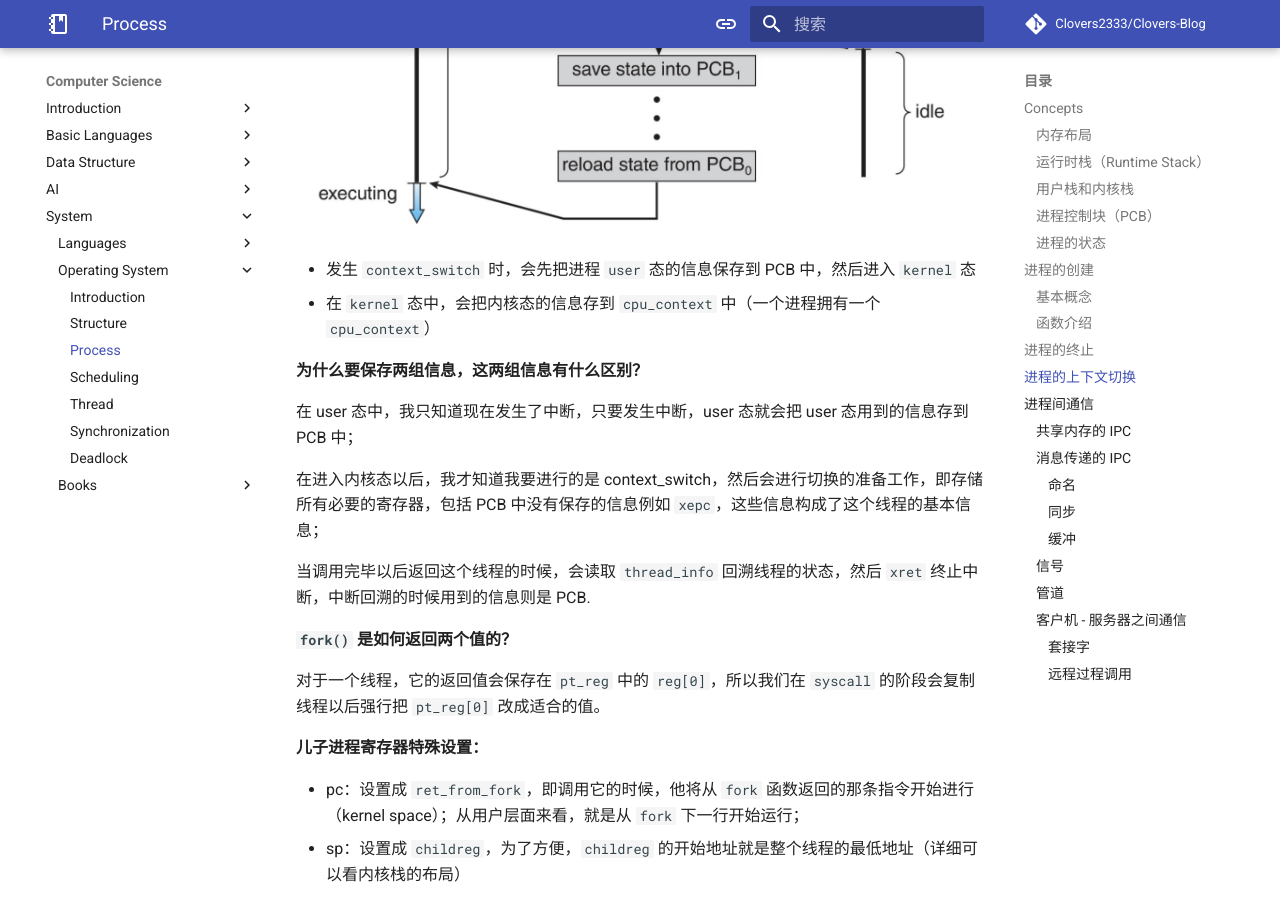
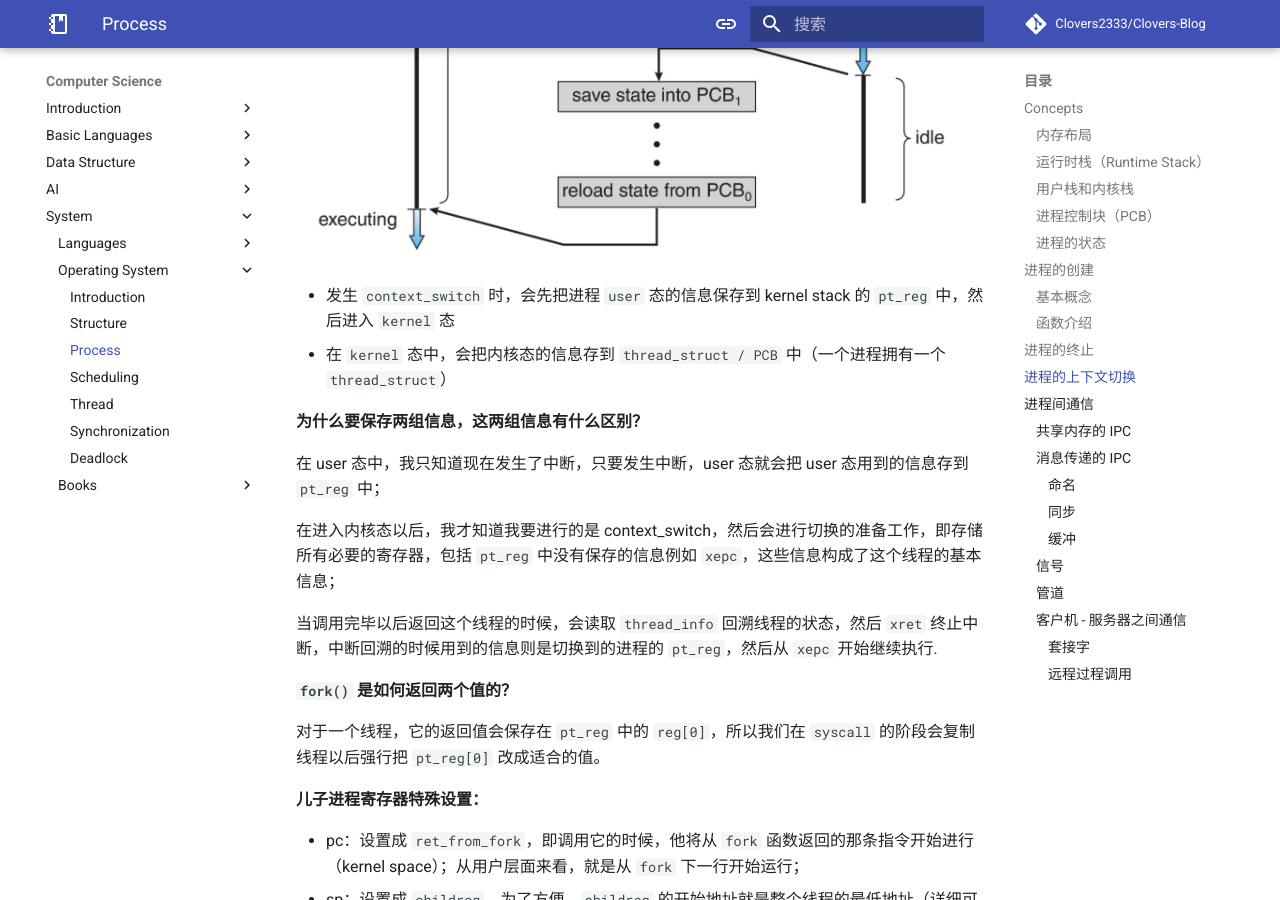
Before and after one commit to Clovers2333/Clovers-Blog, an MkDocs documentation site: the page built from docs/cs/system/os/Process.md, in a window 1280 px wide and 900 px high, scrolled down 6041 px. Built offline with MkDocs 1.6.1 and Material for MkDocs 9.7.7, drawn with Linux system fonts in a browser that asks for light colours; nearby versions of some CDN libraries; library files that are not in the unit come from our copies; comment, search, counter and statistics services are not loaded; some of the changed text lies outside the part shown.

Commit message:
fix: error in os notes

```diff
--- a/docs/cs/system/os/Process.md
+++ b/docs/cs/system/os/Process.md
@@ -53,7 +53,7 @@ union thread_union {
 - 进程状态/Process State：可以包含新建、就绪、运行、等待、停止等状态；
 - 程序计数器/Program Counter：该进程将要执行的下条指令的地址；
 - CPU 寄存器：所有和进程相关的寄存器的值，比如累加器、索引寄存器、堆栈指针和通用寄存器等等；
-- CPU 调度信息：包括进程的优先级、调度队列指针、进程状态等；
+- CPU 调度信息：包括进程的优先级、调度队列指针、进程状态等（`cpu_context`：`PCB` 的一部分，保存 CPU 相关信息）；
 - 内存管理信息：包括数据的基址和界限、页表、段表等；
 - 记账信息/Accounting Information：包括 CPU 使用时间、实际使用时间、时间期限等；
 - I/O 状态信息：分配给进程的 I/O 设备列表、打开文件列表等。
@@ -156,16 +156,16 @@ int main() {
 
 ![image-20241224184548769](assets/image-20241224184548769.png)
 
-- 发生 `context_switch` 时，会先把进程 `user` 态的信息保存到 PCB 中，然后进入 `kernel` 态
-- 在 `kernel` 态中，会把内核态的信息存到 `cpu_context` 中（一个进程拥有一个 `cpu_context`）
+- 发生 `context_switch` 时，会先把进程 `user` 态的信息保存到 kernel stack 的 `pt_reg` 中，然后进入 `kernel` 态
+- 在 `kernel` 态中，会把内核态的信息存到 `thread_struct / PCB` 中（一个进程拥有一个 `thread_struct`）
 
 **为什么要保存两组信息，这两组信息有什么区别？**
 
-在 user 态中，我只知道现在发生了中断，只要发生中断，user 态就会把 user 态用到的信息存到 PCB 中；
+在 user 态中，我只知道现在发生了中断，只要发生中断，user 态就会把 user 态用到的信息存到 `pt_reg` 中；
 
-在进入内核态以后，我才知道我要进行的是 context_switch，然后会进行切换的准备工作，即存储所有必要的寄存器，包括 PCB 中没有保存的信息例如 `xepc`，这些信息构成了这个线程的基本信息；
+在进入内核态以后，我才知道我要进行的是 context_switch，然后会进行切换的准备工作，即存储所有必要的寄存器，包括 `pt_reg` 中没有保存的信息例如 `xepc`，这些信息构成了这个线程的基本信息；
 
-当调用完毕以后返回这个线程的时候，会读取 `thread_info` 回溯线程的状态，然后 `xret` 终止中断，中断回溯的时候用到的信息则是 PCB.
+当调用完毕以后返回这个线程的时候，会读取 `thread_info` 回溯线程的状态，然后 `xret` 终止中断，中断回溯的时候用到的信息则是切换到的进程的 `pt_reg`，然后从 `xepc` 开始继续执行.
 
 **`fork()` 是如何返回两个值的？**
 
```
